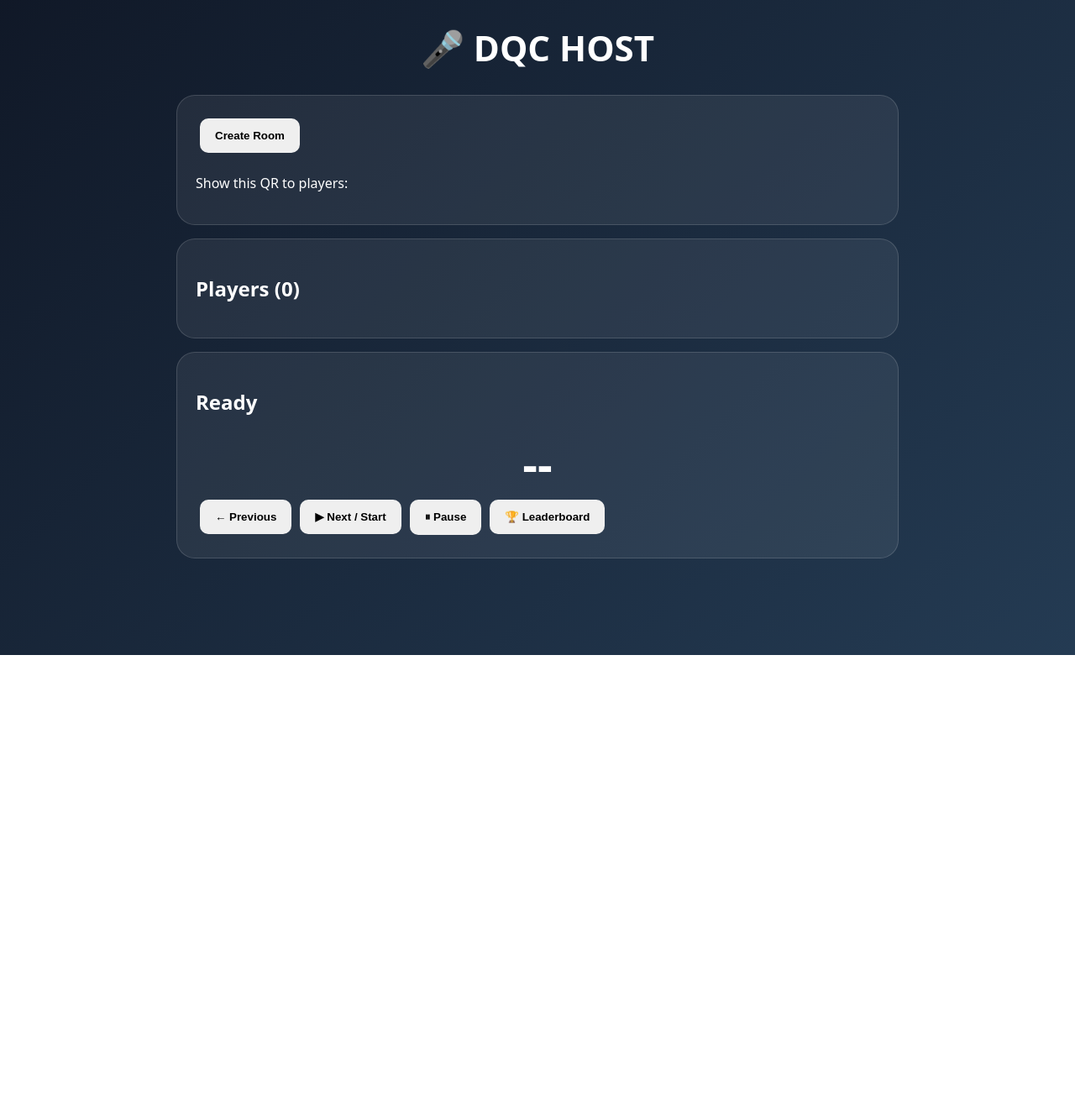
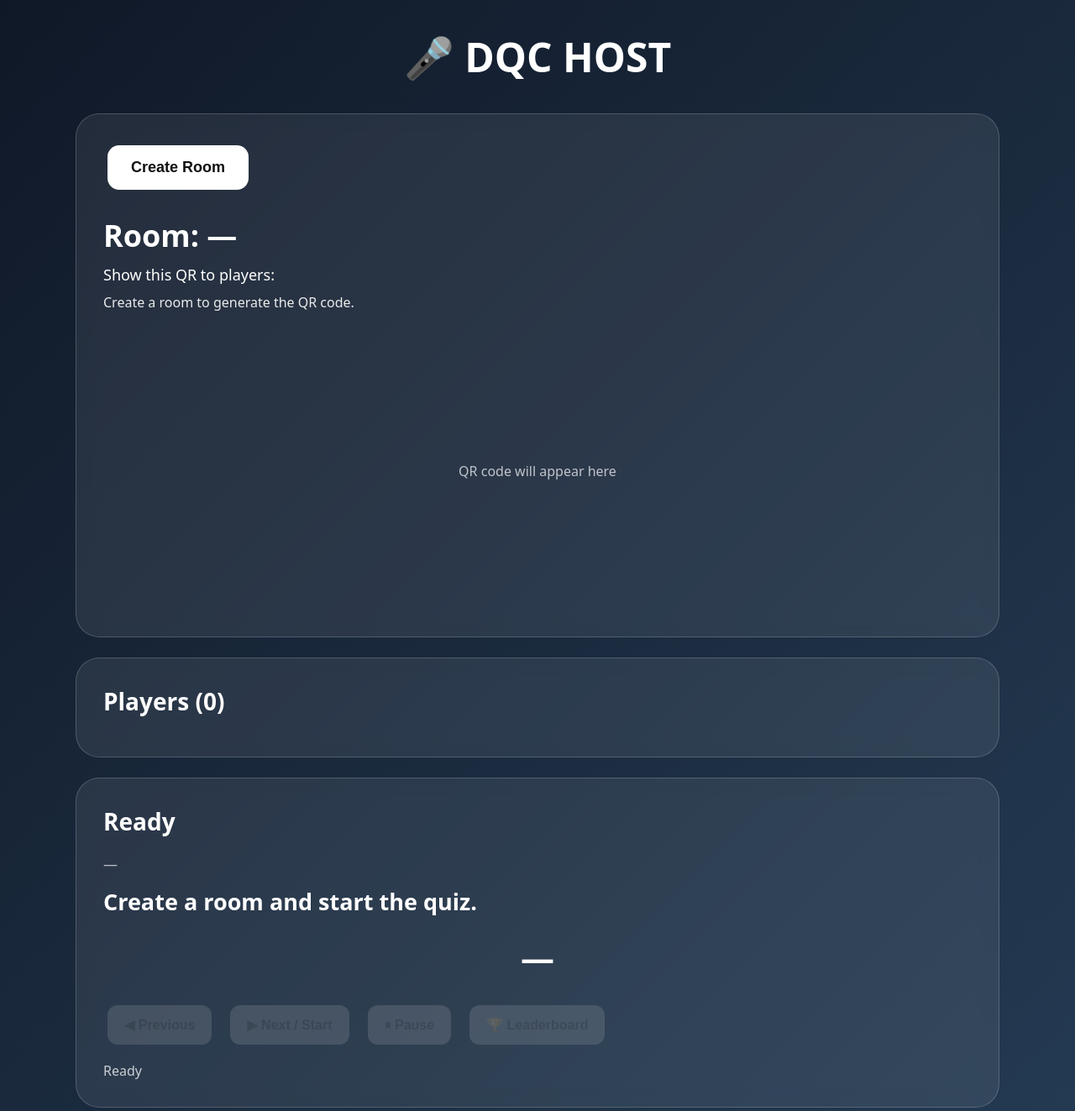
Before and after one commit to amitkumardas2324/DQC-Quiz, a website: page host.html in a window 1280 px wide. Shown: the part 20-1343 px from the top of the page at 84% size. Before the commit the page ends 800 px from the top, so only its background shows below. Drawn offline with Linux system fonts and the light colour scheme.

Commit message:
Update host.html

```diff
--- a/host.html
+++ b/host.html
@@ -1,4 +1,413 @@
 <!doctype html>
-<html>
+<html lang="en">
+
 <head>
-<meta charset="UTF-8"><meta name=viewport content="width=device-width,initial-scale=1"><title>DQC Host</title><link rel=stylesheet href=style.css><main class=shell><h1>🎤 DQC HOST</h1><section class=card><button onclick=createRoom()>Create Room</button><h2 id=room></h2><p>Show this QR to players:</p><img id=qr class="qr hidden"><p id=joinurl></p></section><section class=card><h2>Players (<span id=count>0</span>)</h2><div id=players></div></section><section class=card><h2 id=title>Ready</h2><p id=hq></p><div class=timer id=htimer>--</div><button onclick=prev()>← Previous</button><button onclick=next()>▶ Next / Start</button><button onclick=pause()>⏸ Pause</button><button onclick=board()>🏆 Leaderboard</button><div id=answers></div></section></main><script src=host.js></script>
+  <meta charset="UTF-8">
+
+  <meta
+    name="viewport"
+    content="width=device-width, initial-scale=1.0"
+  >
+
+  <title>DQC Host</title>
+
+  <link rel="stylesheet" href="style.css">
+
+  <style>
+    body {
+      font-family:
+        system-ui,
+        "Noto Color Emoji",
+        "Segoe UI Emoji",
+        "Apple Color Emoji",
+        sans-serif;
+    }
+
+    .host-container {
+      width: min(1100px, 94%);
+      margin: 0 auto;
+      padding: 35px 0 60px;
+    }
+
+    .host-title {
+      text-align: center;
+      font-size: 48px;
+      font-weight: 800;
+      margin: 20px 0 35px;
+    }
+
+    .host-card {
+      background: rgba(255,255,255,0.08);
+      border: 1px solid rgba(255,255,255,0.18);
+      border-radius: 28px;
+      padding: 32px;
+      margin-bottom: 24px;
+      backdrop-filter: blur(10px);
+    }
+
+    .create-button {
+      padding: 16px 28px;
+      border: 0;
+      border-radius: 14px;
+      font-size: 18px;
+      font-weight: 700;
+      cursor: pointer;
+      background: white;
+      color: #111;
+    }
+
+    .create-button:hover {
+      transform: translateY(-1px);
+    }
+
+    .room-code {
+      font-size: 36px;
+      font-weight: 800;
+      margin: 25px 0 10px;
+    }
+
+    .join-text {
+      font-size: 18px;
+      margin-bottom: 10px;
+    }
+
+    .join-url {
+      font-size: 16px;
+      word-break: break-all;
+      opacity: 0.9;
+      margin-bottom: 25px;
+    }
+
+    /* QR CODE */
+
+    .qr-container {
+      display: flex;
+      justify-content: center;
+      align-items: center;
+      margin-top: 20px;
+      min-height: 330px;
+    }
+
+    #qr {
+      width: 300px;
+      height: 300px;
+      object-fit: contain;
+      background: white;
+      padding: 12px;
+      border-radius: 18px;
+      display: block;
+    }
+
+    .qr-loading {
+      text-align: center;
+      opacity: 0.7;
+    }
+
+    .players-title {
+      font-size: 28px;
+      font-weight: 750;
+      margin-bottom: 15px;
+    }
+
+    #players {
+      list-style: none;
+      padding: 0;
+      margin: 0;
+    }
+
+    #players li {
+      padding: 12px 15px;
+      margin: 7px 0;
+      border-radius: 12px;
+      background: rgba(255,255,255,0.08);
+      font-size: 17px;
+    }
+
+    .ready-title {
+      font-size: 28px;
+      font-weight: 750;
+      margin-bottom: 15px;
+    }
+
+    .question-area {
+      margin-top: 20px;
+    }
+
+    #round {
+      font-size: 17px;
+      opacity: 0.7;
+    }
+
+    #question {
+      font-size: 27px;
+      font-weight: 700;
+      margin: 15px 0;
+    }
+
+    #timer {
+      font-size: 40px;
+      font-weight: 800;
+      text-align: center;
+      margin: 20px 0;
+    }
+
+    #timer.locked {
+      opacity: 0.7;
+    }
+
+    .host-option {
+      padding: 13px 16px;
+      margin: 8px 0;
+      border-radius: 12px;
+      background: rgba(255,255,255,0.08);
+      font-size: 17px;
+    }
+
+    .controls {
+      display: flex;
+      flex-wrap: wrap;
+      gap: 12px;
+      margin-top: 25px;
+    }
+
+    .controls button {
+      padding: 14px 20px;
+      border: 0;
+      border-radius: 12px;
+      font-size: 16px;
+      font-weight: 700;
+      cursor: pointer;
+    }
+
+    .controls button:disabled {
+      opacity: 0.45;
+      cursor: not-allowed;
+    }
+
+    .status {
+      margin-top: 15px;
+      opacity: 0.75;
+    }
+
+    @media (max-width: 600px) {
+
+      .host-title {
+        font-size: 34px;
+      }
+
+      .host-card {
+        padding: 22px;
+      }
+
+      .room-code {
+        font-size: 30px;
+      }
+
+      #qr {
+        width: 260px;
+        height: 260px;
+      }
+
+      #question {
+        font-size: 22px;
+      }
+    }
+  </style>
+</head>
+
+
+<body>
+
+  <div class="host-container">
+
+    <!-- TITLE -->
+
+    <div class="host-title">
+      🎤 DQC HOST
+    </div>
+
+
+    <!-- ROOM / QR -->
+
+    <div class="host-card">
+
+      <button
+        id="create"
+        class="create-button">
+        Create Room
+      </button>
+
+      <div
+        id="room"
+        class="room-code">
+        Room: —
+      </div>
+
+      <div class="join-text">
+        Show this QR to players:
+      </div>
+
+      <div
+        id="joinurl"
+        class="join-url">
+        Create a room to generate the QR code.
+      </div>
+
+
+      <!-- QR CODE -->
+
+      <div class="qr-container">
+
+        <div
+          id="qrLoading"
+          class="qr-loading">
+          QR code will appear here
+        </div>
+
+        <img
+          id="qr"
+          src=""
+          alt="Scan to join DQC Quiz"
+          style="display:none;"
+        >
+
+      </div>
+
+    </div>
+
+
+    <!-- PLAYERS -->
+
+    <div class="host-card">
+
+      <div class="players-title">
+        Players (<span id="count">0</span>)
+      </div>
+
+      <ul id="players"></ul>
+
+    </div>
+
+
+    <!-- QUIZ CONTROL -->
+
+    <div class="host-card">
+
+      <div class="ready-title">
+        Ready
+      </div>
+
+      <div class="question-area">
+
+        <div id="round">
+          —
+        </div>
+
+        <div id="question">
+          Create a room and start the quiz.
+        </div>
+
+        <div id="options"></div>
+
+        <div id="timer">
+          —
+        </div>
+
+      </div>
+
+
+      <!-- CONTROLS -->
+
+      <div class="controls">
+
+        <button
+          id="prev"
+          disabled>
+          ◀ Previous
+        </button>
+
+        <button
+          id="next"
+          disabled>
+          ▶ Next / Start
+        </button>
+
+        <button
+          id="pause"
+          disabled>
+          ⏸ Pause
+        </button>
+
+        <button
+          id="board"
+          disabled>
+          🏆 Leaderboard
+        </button>
+
+      </div>
+
+
+      <div
+        id="status"
+        class="status">
+        Ready
+      </div>
+
+    </div>
+
+  </div>
+
+
+  <!-- HOST JAVASCRIPT -->
+
+  <script src="host.js"></script>
+
+
+  <!-- QR DISPLAY HELPER -->
+
+  <script>
+
+    /*
+      This watches for the QR URL generated
+      by host.js and makes the QR visible.
+    */
+
+    const qrObserver =
+      new MutationObserver(() => {
+
+        const qr =
+          document.getElementById('qr');
+
+        const loading =
+          document.getElementById('qrLoading');
+
+        if (
+          qr &&
+          qr.src &&
+          qr.src !== window.location.href
+        ) {
+
+          qr.style.display = 'block';
+
+          if (loading) {
+            loading.style.display = 'none';
+          }
+        }
+
+      });
+
+
+    qrObserver.observe(
+      document.body,
+      {
+        attributes: true,
+        subtree: true,
+        attributeFilter: ['src', 'style']
+      }
+    );
+
+  </script>
+
+</body>
+
+</html>
```
